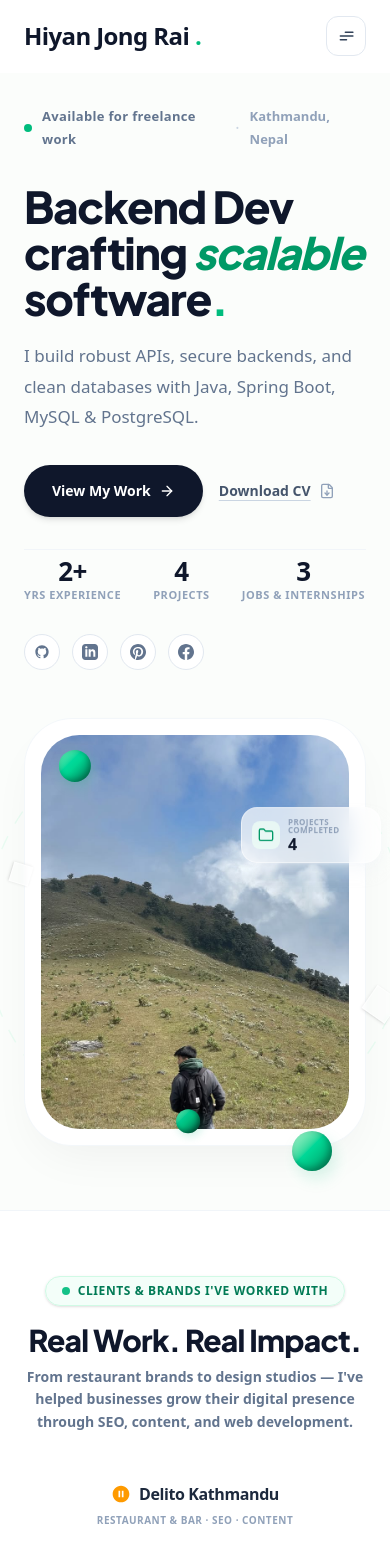
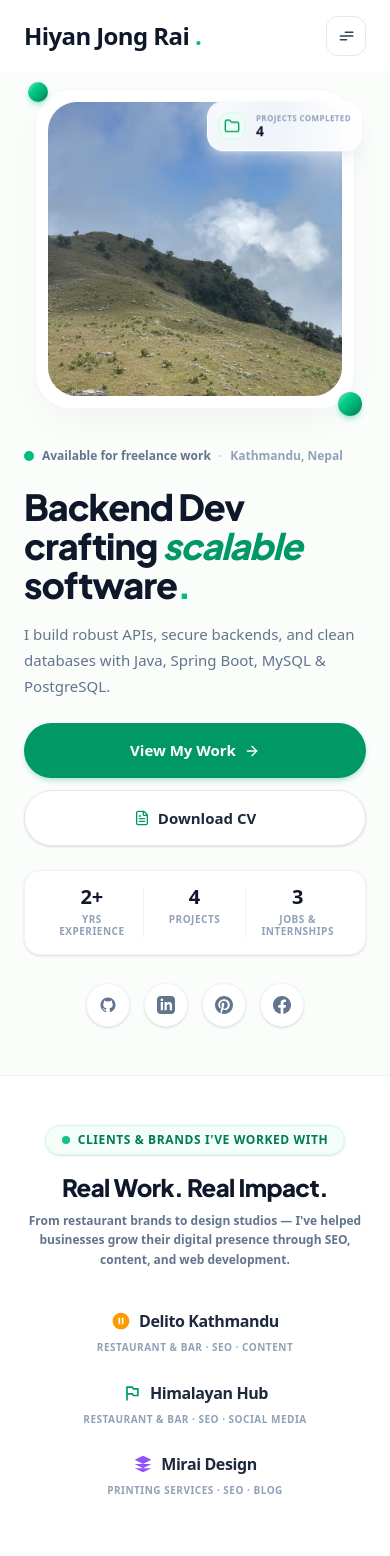
Before and after one commit to HiyanjongRai/my--portfolio, a Next.js app: page /alt-hero in a window 390 px wide. Shown: the top 1556 px of the page. Built offline with nearby package versions, Linux system fonts and the light colour scheme.

Commit message:
make it responsive

```diff
--- a/app/globals.css
+++ b/app/globals.css
@@ -36,19 +36,19 @@
   }
 
   h1 {
-    font-size: clamp(48px, 6vw, 76px);
+    font-size: clamp(36px, 6vw, 76px);
   }
 
   h2 {
-    font-size: clamp(32px, 4vw, 52px);
+    font-size: clamp(26px, 4vw, 52px);
   }
 
   h3 {
-    font-size: clamp(20px, 2.5vw, 26px);
+    font-size: clamp(18px, 2.5vw, 26px);
   }
 
   h4 {
-    font-size: clamp(16px, 1.8vw, 19px);
+    font-size: clamp(15px, 1.8vw, 19px);
   }
 }
 
--- a/components/ui/hero-section.tsx
+++ b/components/ui/hero-section.tsx
@@ -5,64 +5,13 @@ import { motion, useMotionValue, useSpring, useTransform } from 'framer-motion';
 import { useState, useEffect, useRef } from 'react';
 import {
   ArrowRight,
-  Briefcase,
-  Code,
-  FileDown,
   Folder,
-  Layers,
-  Pencil,
-  Star,
-  Users,
-  Trophy,
-  Database,
-  Server
+  FileText
 } from 'lucide-react';
 import { personalInfo, socialLinks } from '@/data/portfolio';
 import { scrollToSection } from '@/lib/utils';
 
-/* ─── Animated Counter ─────────────────────────────────────────── */
-function AnimatedCounter({ to, suffix = '' }: { to: number; suffix?: string }) {
-  const ref = useRef<HTMLSpanElement>(null);
-  const [count, setCount] = useState(0);
-  const inView = useRef(false);
-
-  useEffect(() => {
-    const observer = new IntersectionObserver(
-      ([entry]) => {
-        if (entry.isIntersecting && !inView.current) {
-          inView.current = true;
-          let start = 0;
-          const step = Math.ceil(to / 40);
-          const timer = setInterval(() => {
-            start = Math.min(start + step, to);
-            setCount(start);
-            if (start >= to) clearInterval(timer);
-          }, 35);
-        }
-      },
-      { threshold: 0.5 }
-    );
-    if (ref.current) observer.observe(ref.current);
-    return () => observer.disconnect();
-  }, [to]);
-
-  return (
-    <span ref={ref}>
-      {count}
-      {suffix}
-    </span>
-  );
-}
-
-/* ─── Metrics data ─────────────────────────────────────────────── */
-const metrics = [
-  { icon: Briefcase, value: 2, suffix: '+', label: 'Years Experience' },
-  { icon: Layers, value: 4, suffix: '', label: 'Projects Completed' },
-  { icon: Users, value: 10, suffix: '+', label: 'Happy Clients' },
-  { icon: Trophy, value: 5, suffix: '', label: 'Awards' },
-];
-
-/* ─── Social icons ─────────────────────────────────────────────── */
+/* ─── Social links ─────────────────────────────────────────────── */
 const socials = [
   {
     name: 'GitHub',
@@ -125,7 +74,7 @@ export function HeroSection() {
   return (
     <section
       id="hero"
-      className="relative overflow-hidden bg-[#FBFDFB] pt-8 pb-16 md:pt-12 md:pb-20"
+      className="relative overflow-hidden bg-[#FBFDFB] pt-4 pb-12 sm:pt-8 sm:pb-16 md:pt-12 md:pb-20"
       onMouseMove={handleMouseMove}
       onMouseLeave={handleMouseLeave}
     >
@@ -135,35 +84,78 @@ export function HeroSection() {
         <div className="absolute bottom-[-15%] right-[-10%] w-[60%] h-[60%] rounded-full bg-emerald-50/50 blur-[120px]" />
       </div>
 
-      <div className="container-custom relative z-10 mx-auto px-6 md:px-8 max-w-7xl">
-        <div className="grid gap-12 lg:gap-20 lg:grid-cols-[1.15fr_0.85fr] items-center">
+      <div className="container-custom relative z-10 mx-auto px-4 sm:px-6 md:px-8 max-w-7xl">
+        <div className="flex flex-col lg:grid lg:grid-cols-[1.15fr_0.85fr] gap-8 lg:gap-16 items-center">
 
-          {/* ── Left Column ─────────────────────────────────────── */}
-          <div className="space-y-8 md:space-y-10">
+          {/* ── Image Card (Shows FIRST / Above text on small devices, RIGHT column on desktop) ─── */}
+          <div className="order-1 lg:order-2 w-full flex items-center justify-center">
+            <motion.div
+              initial={{ opacity: 0, scale: 0.95 }}
+              animate={{ opacity: 1, scale: 1 }}
+              transition={{ duration: 0.7, delay: 0.1 }}
+              style={{ rotateX, rotateY, transformPerspective: 800 }}
+              className="relative w-full max-w-[320px] sm:max-w-[380px] lg:max-w-[420px] aspect-[1/1] sm:aspect-[4/4.5] bg-white border border-slate-100/90 shadow-[0_15px_45px_-12px_rgba(0,0,0,0.06)] rounded-[2.2rem] sm:rounded-[3rem] p-3 sm:p-4 z-10"
+            >
+              {/* Profile Image container */}
+              <div className="relative w-full h-full overflow-hidden rounded-[1.8rem] sm:rounded-[2.4rem] bg-slate-50">
+                <Image
+                  src={personalInfo.image}
+                  alt={personalInfo.name}
+                  fill
+                  style={{ objectFit: 'cover', objectPosition: 'center 20%' }}
+                  sizes="(max-width: 640px) 320px, (max-width: 1024px) 380px, 420px"
+                  priority
+                />
+              </div>
+
+              {/* Floating Green Accent Sphere — Top Left */}
+              <div className="absolute -top-2 -left-2 sm:-top-3 sm:-left-3 h-5 w-5 sm:h-6 sm:w-6 rounded-full bg-gradient-to-br from-emerald-300 via-emerald-500 to-emerald-700 shadow-md shadow-emerald-500/30 z-20" />
+
+              {/* Floating Green Accent Sphere — Bottom Right */}
+              <div className="absolute -bottom-2 -right-2 sm:-bottom-3 sm:-right-3 h-6 w-6 sm:h-7 sm:w-7 rounded-full bg-gradient-to-br from-emerald-300 via-emerald-500 to-emerald-700 shadow-md shadow-emerald-500/30 z-20" />
+
+              {/* Top-Right Floating Badge: Projects Completed */}
+              <motion.div
+                animate={{ y: [0, -5, 0] }}
+                transition={{ repeat: Infinity, duration: 4, ease: 'easeInOut' }}
+                className="absolute top-4 -right-2 sm:top-6 sm:-right-6 rounded-2xl border border-white/80 bg-white/90 p-2.5 sm:p-3 shadow-lg shadow-slate-200/50 backdrop-blur-md z-20 flex items-center gap-2.5"
+              >
+                <div className="flex h-7 w-7 sm:h-8 sm:w-8 shrink-0 items-center justify-center rounded-xl bg-emerald-50 text-emerald-600 border border-emerald-100">
+                  <Folder className="h-4 w-4" />
+                </div>
+                <div>
+                  <p className="text-[8px] sm:text-[9px] font-bold text-slate-400 uppercase tracking-wider leading-none">Projects Completed</p>
+                  <p className="mt-0.5 text-sm sm:text-base font-black text-slate-900 leading-none">4</p>
+                </div>
+              </motion.div>
+            </motion.div>
+          </div>
+
+          {/* ── Text Content (Shows SECOND / Below image on small devices, LEFT column on desktop) ─── */}
+          <div className="order-2 lg:order-1 w-full space-y-6 sm:space-y-8 text-left">
             {/* Status Badge */}
             <motion.div
               initial={{ opacity: 0, y: 12 }}
               animate={{ opacity: 1, y: 0 }}
               transition={{ duration: 0.45 }}
-              className="inline-flex items-center gap-2.5"
+              className="inline-flex flex-wrap items-center gap-2 text-xs sm:text-[13px] font-semibold text-slate-500"
             >
-              <span className="relative flex h-2 w-2">
+              <span className="relative flex h-2.5 w-2.5 shrink-0">
                 <span className="animate-ping absolute inline-flex h-full w-full rounded-full bg-emerald-400 opacity-75" />
-                <span className="relative inline-flex rounded-full h-2 w-2 bg-emerald-500" />
+                <span className="relative inline-flex rounded-full h-2.5 w-2.5 bg-emerald-500" />
               </span>
-              <span className="text-[13px] font-semibold text-slate-500 tracking-wide">Available for freelance work</span>
+              <span>Available for freelance work</span>
               <span className="text-slate-300">·</span>
-              <span className="text-[13px] font-semibold text-slate-400">{personalInfo.location}</span>
+              <span className="text-slate-400">{personalInfo.location}</span>
             </motion.div>
 
             {/* Main Heading */}
-            <div className="space-y-5">
+            <div className="space-y-4">
               <motion.h1
-                initial={{ opacity: 0, y: 30 }}
+                initial={{ opacity: 0, y: 24 }}
                 animate={{ opacity: 1, y: 0 }}
-                transition={{ duration: 0.65, delay: 0.1 }}
-                className="font-extrabold tracking-[-0.03em] text-slate-900 leading-[1.05]"
-                style={{ fontSize: 'clamp(44px, 6vw, 76px)' }}
+                transition={{ duration: 0.6, delay: 0.1 }}
+                className="font-extrabold tracking-[-0.03em] text-slate-900 leading-[1.08] text-[36px] sm:text-[48px] md:text-[60px] lg:text-[72px]"
               >
                 Backend Dev<br />
                 crafting{' '}
@@ -172,65 +164,70 @@ export function HeroSection() {
               </motion.h1>
 
               <motion.p
-                initial={{ opacity: 0, y: 18 }}
+                initial={{ opacity: 0, y: 16 }}
                 animate={{ opacity: 1, y: 0 }}
-                transition={{ duration: 0.6, delay: 0.28 }}
-                className="text-[17px] text-slate-500 leading-[1.8] max-w-[440px] font-medium"
+                transition={{ duration: 0.55, delay: 0.2 }}
+                className="text-[15px] sm:text-[17px] text-slate-500 leading-[1.75] max-w-[460px] font-medium"
               >
                 I build robust APIs, secure backends, and clean databases with Java, Spring Boot, MySQL &amp; PostgreSQL.
               </motion.p>
             </div>
 
-            {/* CTA Row */}
+            {/* CTA Buttons */}
             <motion.div
               initial={{ opacity: 0, y: 16 }}
               animate={{ opacity: 1, y: 0 }}
-              transition={{ duration: 0.55, delay: 0.38 }}
-              className="flex flex-wrap items-center gap-4"
+              transition={{ duration: 0.5, delay: 0.3 }}
+              className="flex flex-col sm:flex-row items-stretch sm:items-center gap-3"
             >
               <button
                 onClick={() => scrollToSection('projects')}
-                className="group inline-flex items-center gap-2 rounded-full bg-slate-900 px-7 py-3.5 text-[14px] font-bold text-white hover:bg-slate-800 hover:-translate-y-0.5 active:scale-95 transition-all duration-200 cursor-pointer shadow-md"
+                className="w-full sm:w-auto inline-flex items-center justify-center gap-2 rounded-full bg-emerald-600 hover:bg-emerald-700 px-7 py-3.5 text-[15px] font-bold text-white shadow-md shadow-emerald-600/20 active:scale-[0.98] transition-all duration-200 cursor-pointer"
               >
                 View My Work
-                <ArrowRight className="h-4 w-4 group-hover:translate-x-1 transition-transform duration-200" />
+                <ArrowRight className="h-4 w-4" />
               </button>
+
               <a
                 href={personalInfo.resume}
                 target="_blank"
                 rel="noreferrer"
-                className="group inline-flex items-center gap-2 text-[14px] font-semibold text-slate-600 underline underline-offset-4 decoration-slate-300 hover:text-slate-900 hover:decoration-slate-500 transition-all duration-200"
+                className="w-full sm:w-auto inline-flex items-center justify-center gap-2 rounded-full bg-white border border-slate-200 hover:border-slate-300 hover:bg-slate-50 px-7 py-3.5 text-[15px] font-bold text-slate-800 shadow-sm active:scale-[0.98] transition-all duration-200"
               >
+                <FileText className="h-4 w-4 text-emerald-600" />
                 Download CV
-                <FileDown className="h-4 w-4 text-slate-400 group-hover:translate-y-0.5 transition-transform duration-200" />
               </a>
             </motion.div>
 
-            {/* Inline Stats Strip */}
+            {/* Stats Card */}
+            <motion.div
+              initial={{ opacity: 0, y: 16 }}
+              animate={{ opacity: 1, y: 0 }}
+              transition={{ duration: 0.5, delay: 0.4 }}
+              className="rounded-2xl border border-slate-100 bg-white shadow-sm p-4 sm:p-5"
+            >
+              <div className="grid grid-cols-3 divide-x divide-slate-100 text-center">
+                <div className="px-2">
+                  <p className="text-xl sm:text-2xl font-black text-slate-900 leading-none">2+</p>
+                  <p className="text-[10px] sm:text-[11px] font-bold text-slate-400 uppercase tracking-wider mt-1.5 leading-tight">Yrs Experience</p>
+                </div>
+                <div className="px-2">
+                  <p className="text-xl sm:text-2xl font-black text-slate-900 leading-none">4</p>
+                  <p className="text-[10px] sm:text-[11px] font-bold text-slate-400 uppercase tracking-wider mt-1.5 leading-tight">Projects</p>
+                </div>
+                <div className="px-2">
+                  <p className="text-xl sm:text-2xl font-black text-slate-900 leading-none">3</p>
+                  <p className="text-[10px] sm:text-[11px] font-bold text-slate-400 uppercase tracking-wider mt-1.5 leading-tight">Jobs &amp; Internships</p>
+                </div>
+              </div>
+            </motion.div>
+
+            {/* Social Links Row */}
             <motion.div
               initial={{ opacity: 0 }}
               animate={{ opacity: 1 }}
-              transition={{ duration: 0.6, delay: 0.5 }}
-              className="flex items-center gap-8 pt-2 border-t border-slate-100"
-            >
-              {[
-                { value: '2+', label: 'Yrs Experience' },
-                { value: '4', label: 'Projects' },
-                { value: '3', label: 'Jobs & Internships' },
-              ].map((stat, i) => (
-                <div key={i} className="text-center">
-                  <p className="text-[26px] font-black text-slate-900 leading-none tracking-tight">{stat.value}</p>
-                  <p className="text-[11px] text-slate-400 font-semibold mt-1 leading-tight uppercase tracking-wider">{stat.label}</p>
-                </div>
-              ))}
-            </motion.div>
-
-            {/* Social Links */}
-            <motion.div
-              initial={{ opacity: 0 }}
-              animate={{ opacity: 1 }}
-              transition={{ duration: 0.6, delay: 0.6 }}
-              className="flex items-center gap-3"
+              transition={{ duration: 0.5, delay: 0.5 }}
+              className="flex items-center justify-center sm:justify-start gap-3.5 pt-1"
             >
               {socials.map((social) => {
                 const Icon = social.icon;
@@ -240,79 +237,15 @@ export function HeroSection() {
                     href={social.url}
                     target="_blank"
                     rel="noreferrer"
-                    className="flex h-9 w-9 items-center justify-center rounded-full border border-slate-200 bg-white text-slate-500 hover:border-emerald-400 hover:text-emerald-600 hover:bg-emerald-50 hover:-translate-y-0.5 transition-all duration-200"
+                    className="flex h-11 w-11 items-center justify-center rounded-full border border-slate-100 bg-white text-slate-500 shadow-sm hover:border-emerald-400 hover:text-emerald-600 hover:bg-emerald-50 hover:-translate-y-0.5 active:scale-95 transition-all duration-200"
                     aria-label={social.name}
                   >
-                    <Icon className="h-4 w-4" />
+                    <Icon className="h-4.5 w-4.5" />
                   </a>
                 );
               })}
             </motion.div>
-          </div>
 
-          {/* ── Right Column: Hero Graphic with mouse parallax ─── */}
-          <div className="relative flex items-center justify-center lg:justify-end">
-            {/* Concentric arcs */}
-            <div className="absolute -z-10 w-[140%] h-[140%] -top-[20%] -left-[20%] opacity-40 pointer-events-none">
-              <svg className="w-full h-full text-emerald-100" viewBox="0 0 100 100" fill="none" stroke="currentColor">
-                <circle cx="50" cy="50" r="44" strokeWidth="0.3" strokeDasharray="3 3" />
-                <circle cx="50" cy="50" r="35" strokeWidth="0.35" />
-                <circle cx="50" cy="50" r="26" strokeWidth="0.25" strokeDasharray="4 2" />
-              </svg>
-            </div>
-
-            {/* Floating spheres */}
-            <motion.div animate={{ y: [0, -12, 0], x: [0, 5, 0] }} transition={{ repeat: Infinity, duration: 5, ease: 'easeInOut' }}
-              className="absolute top-[8%] left-[10%] lg:left-[5%] h-8 w-8 rounded-full bg-gradient-to-br from-emerald-300 via-emerald-400 to-emerald-700 shadow-[inset_-2px_-2px_6px_rgba(0,0,0,0.3),_2px_4px_12px_rgba(16,185,129,0.25)] z-20 pointer-events-none" />
-            <motion.div animate={{ y: [0, -15, 0], rotate: [45, 90, 45] }} transition={{ repeat: Infinity, duration: 6, ease: 'easeInOut', delay: 1 }}
-              className="absolute top-[35%] -left-[5%] lg:-left-[12%] rotate-45 h-5 w-5 border border-white/60 bg-white/20 backdrop-blur-[2px] shadow-sm z-20 pointer-events-none" />
-            <motion.div animate={{ y: [0, -8, 0], x: [0, -4, 0] }} transition={{ repeat: Infinity, duration: 4.2, ease: 'easeInOut', delay: 0.5 }}
-              className="absolute bottom-[2%] left-[45%] h-6 w-6 rounded-full bg-gradient-to-br from-emerald-300 via-emerald-500 to-emerald-800 shadow-[inset_-2px_-2px_5px_rgba(0,0,0,0.4),_2px_3px_8px_rgba(16,185,129,0.2)] z-20 pointer-events-none" />
-            <motion.div animate={{ y: [0, -18, 0], rotate: [0, 45, 0] }} transition={{ repeat: Infinity, duration: 5.5, ease: 'easeInOut', delay: 1.5 }}
-              className="absolute bottom-[28%] -right-[8%] rotate-[15deg] h-7 w-7 border border-white/60 bg-white/20 backdrop-blur-[2px] shadow-sm z-20 pointer-events-none" />
-            <motion.div animate={{ y: [0, -10, 0], x: [0, 4, 0] }} transition={{ repeat: Infinity, duration: 4.8, ease: 'easeInOut', delay: 0.8 }}
-              className="absolute -bottom-[6%] right-[10%] lg:right-[5%] h-10 w-10 rounded-full bg-gradient-to-br from-emerald-200 via-emerald-400 to-emerald-600 shadow-[inset_-3px_-3px_7px_rgba(0,0,0,0.3),_4px_8px_16px_rgba(16,185,129,0.15)] z-20 pointer-events-none" />
-
-            {/* Profile with mouse parallax */}
-            <motion.div
-              initial={{ opacity: 0, scale: 0.95 }}
-              animate={{ opacity: 1, scale: 1 }}
-              transition={{ duration: 0.7, delay: 0.2 }}
-              style={{ rotateX, rotateY, transformPerspective: 800 }}
-              className="relative w-full max-w-[420px] aspect-[4/5] bg-white border border-slate-100/80 shadow-[0_20px_50px_-15px_rgba(0,0,0,0.06)] rounded-[3rem] p-4 z-10"
-            >
-              <div className="relative w-full h-full overflow-hidden rounded-[2.4rem] bg-slate-50">
-                <Image
-                  src={personalInfo.image}
-                  alt={personalInfo.name}
-                  fill
-                  style={{ objectFit: 'cover', objectPosition: 'bottom center' }}
-                  sizes="(max-width: 1024px) 100vw, 400px"
-                  priority
-                />
-              </div>
-
-
-
-              {/* Card C: Projects counter */}
-              <motion.div
-                animate={{ y: [0, -6, 0] }}
-                transition={{ repeat: Infinity, duration: 3.8, ease: 'easeInOut', delay: 0.2 }}
-                className="absolute -right-4 sm:-right-12 lg:-right-20 xl:-right-24 top-[22%] w-[140px] sm:w-[155px] lg:w-[175px] rounded-2xl border border-white/50 bg-white/70 p-2.5 sm:p-3.5 shadow-lg shadow-slate-100/50 backdrop-blur-md z-20 flex items-center gap-2 sm:gap-3"
-              >
-                <div className="flex h-7 w-7 sm:h-8 sm:w-8 shrink-0 items-center justify-center rounded-lg bg-emerald-50/80 text-emerald-600">
-                  <Folder className="h-4 w-4" />
-                </div>
-                <div>
-                  <p className="text-[8px] sm:text-[9px] font-semibold text-slate-400 uppercase tracking-wider leading-none">Projects Completed</p>
-                  <p className="mt-0.5 sm:mt-1 text-base sm:text-lg font-bold text-slate-900 leading-none">4</p>
-                </div>
-              </motion.div>
-
-
-
-
-            </motion.div>
           </div>
 
         </div>
@@ -324,27 +257,27 @@ export function HeroSection() {
 /* ─── Logos Section ─────────────────────────────────────────────── */
 export function LogosSection() {
   return (
-    <section id="logos" className="relative border-t border-slate-100 pt-16 pb-16 bg-white">
-      <div className="container-custom max-w-7xl mx-auto px-6 md:px-8 text-center space-y-4">
+    <section id="logos" className="relative border-t border-slate-100 pt-12 pb-12 sm:pt-16 sm:pb-16 bg-white">
+      <div className="container-custom max-w-7xl mx-auto px-4 sm:px-6 md:px-8 text-center space-y-4">
 
         {/* Badge */}
         <div className="inline-flex items-center gap-2 rounded-full border border-emerald-100 bg-emerald-50/60 px-4 py-1.5 text-xs font-bold uppercase tracking-wider text-emerald-700 shadow-sm">
           <span className="h-2 w-2 rounded-full bg-emerald-500 animate-pulse" />
-          Clients & Brands I've Worked With
+          Clients &amp; Brands I've Worked With
         </div>
 
         {/* Heading & Subtitle */}
         <div className="space-y-2 max-w-2xl mx-auto">
-          <h2 className="text-3xl sm:text-4xl font-extrabold tracking-tight text-slate-900">
+          <h2 className="text-2xl sm:text-4xl font-extrabold tracking-tight text-slate-900">
             Real Work. Real Impact.
           </h2>
-          <p className="text-sm text-slate-500 font-semibold leading-relaxed">
+          <p className="text-xs sm:text-sm text-slate-500 font-semibold leading-relaxed">
             From restaurant brands to design studios — I've helped businesses grow their digital presence through SEO, content, and web development.
           </p>
         </div>
 
         {/* Static Logos Row */}
-        <div className="pt-8 flex flex-wrap items-center justify-center gap-x-10 gap-y-6 md:gap-x-14 max-w-5xl mx-auto text-slate-400 font-semibold">
+        <div className="pt-6 flex flex-wrap items-center justify-center gap-x-8 gap-y-6 md:gap-x-14 max-w-5xl mx-auto text-slate-400 font-semibold">
 
           {/* Delito Kathmandu */}
           <div className="flex flex-col items-center gap-1.5 select-none group cursor-default">
@@ -354,7 +287,7 @@ export function LogosSection() {
               </svg>
               <span className="font-extrabold text-slate-800 text-base tracking-tight">Delito Kathmandu</span>
             </div>
-            <span className="text-[10px] font-semibold text-slate-400 uppercase tracking-wider">Restaurant & Bar · SEO · Content</span>
+            <span className="text-[10px] font-semibold text-slate-400 uppercase tracking-wider">Restaurant &amp; Bar · SEO · Content</span>
           </div>
 
           <div className="h-10 w-px bg-slate-200 hidden sm:block" />
@@ -367,7 +300,7 @@ export function LogosSection() {
               </svg>
               <span className="font-extrabold text-slate-800 text-base tracking-tight">Himalayan Hub</span>
             </div>
-            <span className="text-[10px] font-semibold text-slate-400 uppercase tracking-wider">Restaurant & Bar · SEO · Social Media</span>
+            <span className="text-[10px] font-semibold text-slate-400 uppercase tracking-wider">Restaurant &amp; Bar · SEO · Social Media</span>
           </div>
 
           <div className="h-10 w-px bg-slate-200 hidden sm:block" />
```
Also changed, not shown: components/AboutIntro.tsx (+10 -8 lines), components/Contact.tsx (+29 -29 lines), components/Footer.tsx (+9 -9 lines), components/Projects.tsx (+28 -27 lines), components/ui/header.tsx (+7 -1 lines).
